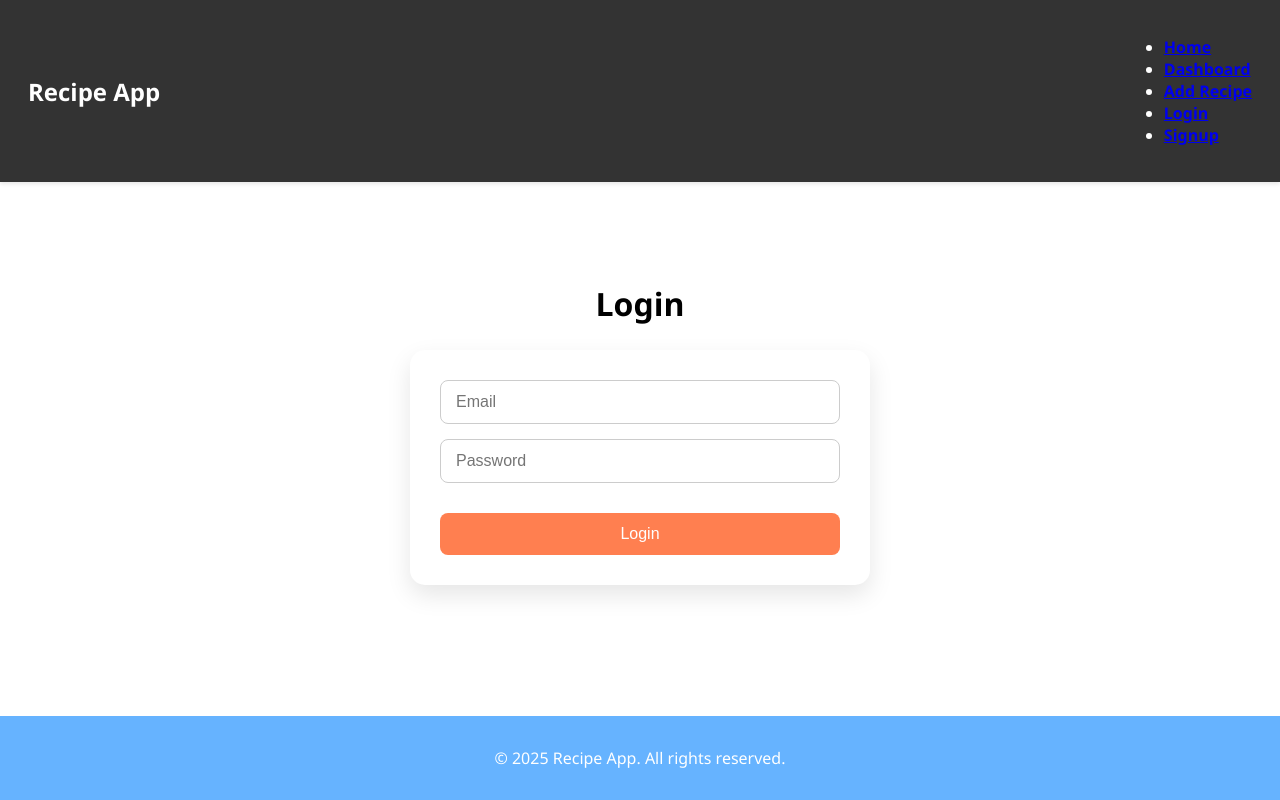
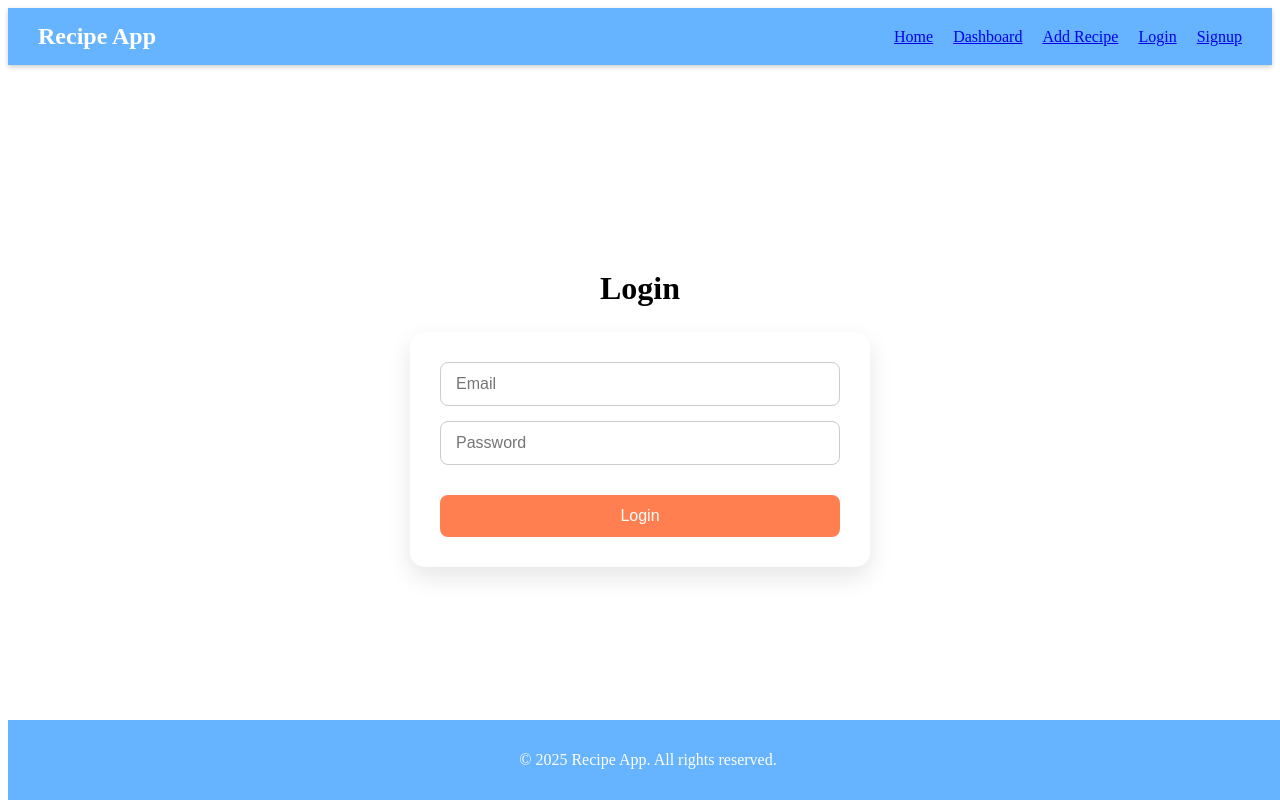
Before and after one commit to mahiawasthi23/recipe_food, a React (Vite) app in the folder recipe_food/: page /login in a window 1280 px wide. Built offline with nearby package versions, Linux system fonts and the light colour scheme.

Commit message:
add navbar

```diff
--- a/recipe_food/src/Components/Navbar.css
+++ b/recipe_food/src/Components/Navbar.css
@@ -1,165 +1,30 @@
-/* =========================
-   Global Body Styles
-========================= */
-body {
-  margin: 0;
-  padding-top: 80px; /* height of navbar */
-  overflow-x: hidden;
-  font-family: 'Segoe UI', Tahoma, Geneva, Verdana, sans-serif;
-}
-
-/* =========================
-   Navbar Styles
-========================= */
 .navbar {
   display: flex;
   justify-content: space-between;
   align-items: center;
-  background-color: #333;
-  color: #fff;
-  padding: 20px 28px;
-  font-weight: bold;
-  box-shadow: 0 2px 4px rgba(0,0,0,0.1);
-  position: fixed;
-  top: 0;
-  left: 0;
-  width: 100%;
-  z-index: 1000;
-  flex-wrap: wrap;
-  box-sizing: border-box;
+  padding: 15px 30px;
+  background-color: #66b3ff;
+  color: white;
+  box-shadow: 0 2px 5px rgba(0,0,0,0.2);
 }
 
-/* Logo */
-.logo {
-  display: flex;
-  align-items: center;
-  gap: 8px;
+.navbar h1 {
+  margin: 0;
   font-size: 24px;
-  text-transform: uppercase;
-  letter-spacing: 1px;
 }
 
-.logo-img {
-  width: 40px;
-  height: auto;
-  object-fit: contain;
-  border: none;
-  background: none;
+.navbar ul {
+  list-style: none;
+  display: flex;
+  gap: 20px;
+  margin: 0;
+  padding: 0;
 }
 
-/* Navigation Links */
-.nav-links {
-  display: flex;
-  gap: 15px;
-  align-items: center;
-  flex-wrap: wrap;
-}
-
-.nav-links a,
-.nav-links button {
-  color: #fff;
-  text-decoration: none;
-  font-size: 19px;
-  background: none;
-  border: none;
-  cursor: pointer;
-  display: flex;
-  align-items: center;
-  justify-content: center;
-  height: 40px;
-  padding: 0 16px;
-  border-radius: 4px;
-  transition: background 0.3s, color 0.3s, transform 0.2s;
-}
-
-.nav-links a:hover,
-.nav-links button:hover {
-  background-color: rgba(255, 255, 255, 0.1);
-  transform: scale(1.05);
-  color: #fff;
-}
-
-/* Logout Button */
-.logout-btn {
-  background: #e63946;
-  padding: 6px 12px;
-  border-radius: 4px;
-  font-size: 14px;
-  transition: background 0.3s;
-}
-
-.logout-btn:hover {
-  background: #d62828;
-}
-
-/* Generic Nav Buttons */
-.nav-btn {
-  background-color: #ff7043;
-  border: none;
-  color: white;
-  padding: 8px 16px;
-  margin: 0 6px;
-  border-radius: 6px;
-  cursor: pointer;
-  font-size: 16px;
-  transition: background 0.3s;
-}
-
-.nav-btn:hover {
-  background-color: #ff5722;
-}
-
-/* Hamburger Menu */
-.menu-toggle {
-  display: none;
-  font-size: 28px;
+.navbar ul li {
   cursor: pointer;
 }
 
-/* =========================
-   Responsive: Tablets
-========================= */
-@media (max-width: 768px) {
-  .menu-toggle {
-    display: block;
-  }
-
-  .nav-links {
-    display: none;
-    flex-direction: column;
-    width: 100%;
-    background-color: #333;
-    margin-top: 10px;
-    gap: 10px;
-    padding: 10px 0;
-    border-top: 1px solid #444;
-  }
-
-  .nav-links.active {
-    display: flex;
-  }
-
-  .nav-links a,
-  .nav-links button {
-    width: 100%;
-    height: 48px;
-    font-size: 18px;
-    text-align: left;
-    padding: 0 20px;
-  }
+.navbar ul li:hover {
+  text-decoration: underline;
 }
-
-/* =========================
-   Responsive: Mobile
-========================= */
-@media (max-width: 480px) {
-  .logo {
-    font-size: 20px;
-  }
-
-  .nav-links a,
-  .nav-links button {
-    font-size: 16px;
-    padding: 8px 16px;
-  }
-}
--- a/recipe_food/src/pages/Dashboard.css
+++ b/recipe_food/src/pages/Dashboard.css
@@ -41,17 +41,11 @@
   box-shadow: 0 8px 20px rgba(0,0,0,0.2);
 }
 
-.dashboard-container .recipe-card:hover {
-  transform: translateY(-5px);
-  box-shadow: 0 8px 20px rgba(0,0,0,0.12);
-}
-
-
-.dashboard-container .recipe-card img {
+.recipe-card img {
   width: 100%;
   height: 180px;
   object-fit: cover;
-
+}
 
 
 .recipe-content {
@@ -123,38 +117,3 @@
     font-size: 1rem;
   }
 }
-
-.dashboard-container .recipe-card .delete-btn:hover {
-  opacity: 0.85;
-}
-
-
-@media (max-width: 500px) {
-  .dashboard-container {
-    padding: 15px;
-  }
-
-  .dashboard-container .recipe-card h4 {
-    font-size: 1rem;
-  }
-
-  .dashboard-container .recipe-card p {
-    font-size: 0.85rem;
-  }
-
-  .dashboard-container .recipe-card button {
-    font-size: 0.8rem;
-    padding: 5px 8px;
-  }
-}
-
-
-.auth-container {
-  max-width: 400px;
-  margin: 50px auto;
-  padding: 20px;
-  border: 1px solid #ddd;
-  border-radius: 10px;
-  background-color: #fff;
-  font-family: 'Segoe UI', Tahoma, Geneva, Verdana, sans-serif;
-}
```
Also changed, not shown: recipe_food/src/Components/Navbar.jsx (line endings or trailing spaces).
